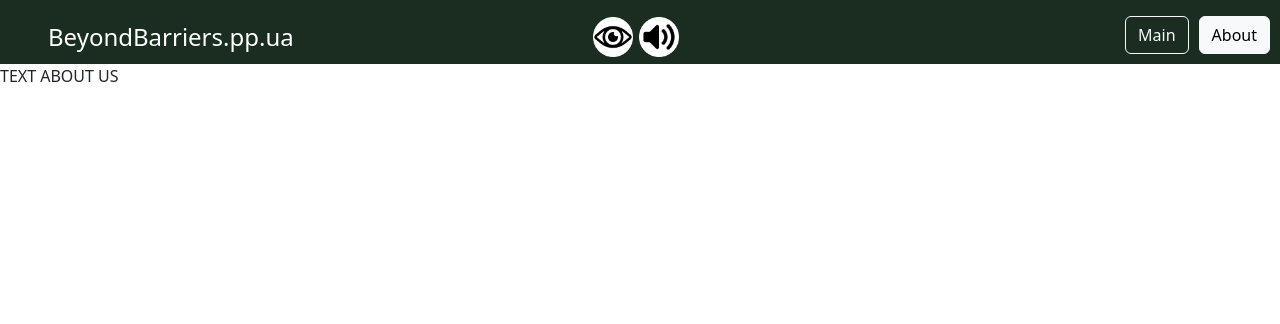
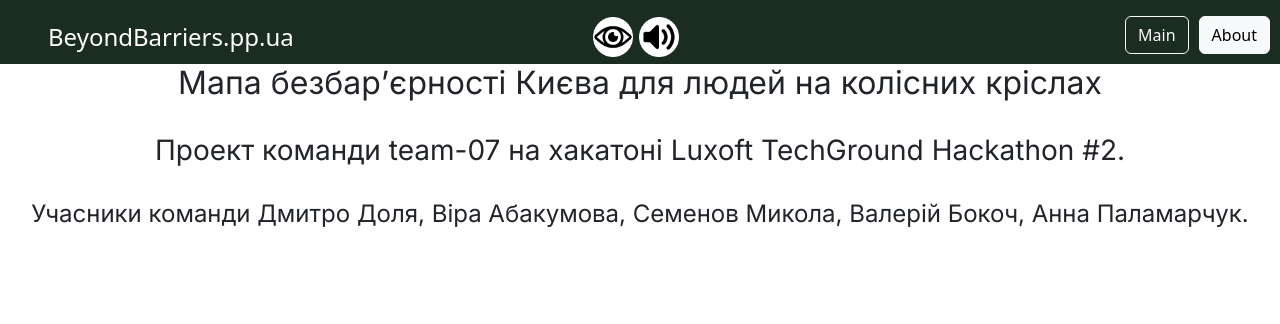
Before and after one commit to alukardv/luxoft_techground_hackathon_2, a Django app: page /about/ in a window 1280 px wide. Shown: the top 324 px of the page. Run offline with Django 4.2, Linux system fonts and the light colour scheme.

Commit message:
internal/templates1

```diff
--- a/map/static/map/css/style.css
+++ b/map/static/map/css/style.css
@@ -22,3 +22,7 @@ header {
 .nav-btn-mrg-r {
     margin-right: 10px;
 }
+#about {
+    font-family: 'Inter', sans-serif;
+    text-align: center;
+}
--- a/map/templates/map/about.html
+++ b/map/templates/map/about.html
@@ -1,7 +1,11 @@
 {% extends 'base.html' %}
 
 {% block content %}
-    <div>
-        <p>TEXT ABOUT US</p>
+    <div id="about">
+        <h2>Мапа безбар’єрності Києва для людей на колісних кріслах</h2>
+        <br>
+        <h3>Проект команди team-07 на хакатоні Luxoft TechGround Hackathon #2.</h3>
+        <br>
+        <h4>Учасники команди Дмитро Доля, Віра Абакумова, Семенов Микола, Валерій Бокоч, Анна Паламарчук.</h4>
     </div>
 {% endblock %}
```
